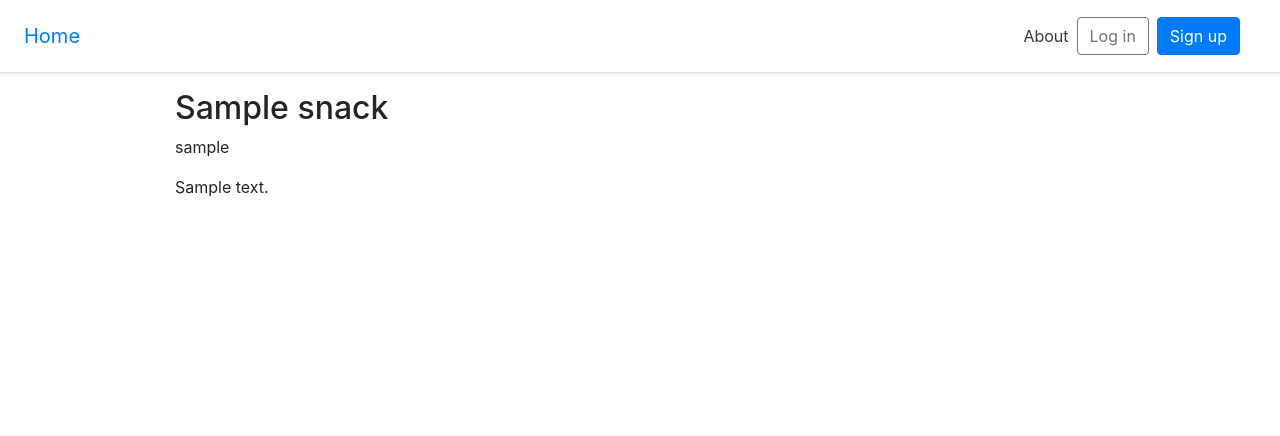
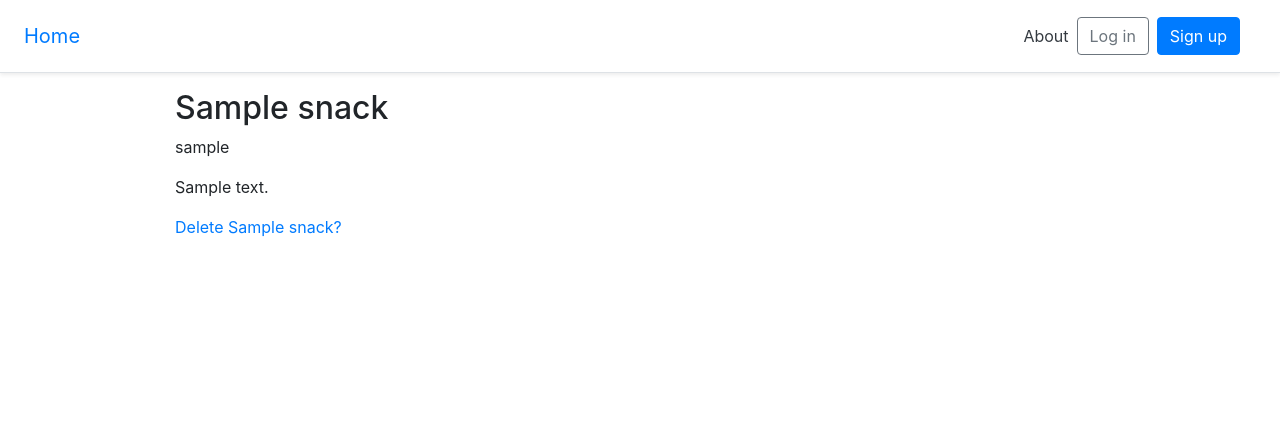
Before and after one commit to KimrAndrew/DjangoX-Custom-User, a Django app: page /snacks/1/ in a window 1280 px wide. Shown: the top 436 px of the page. Run offline with Django 4.2, Linux system fonts and the light colour scheme; tables that the repository leaves empty hold one stand-in row (values such as "Sample post").

Commit message:
added create and delete views

```diff
--- a/snacks/models.py
+++ b/snacks/models.py
@@ -11,4 +11,4 @@ class Snack(models.Model):
         return self.title
 
     def get_absolute_url(self):
-        return reverse_lazy('snack-detail',args=[str(self.id)])
+        return reverse_lazy('snacks/snack-detail',args=[str(self.id)])
--- a/snacks/urls.py
+++ b/snacks/urls.py
@@ -1,7 +1,9 @@
 from django.urls import path
-from .views import SnackListView, SnackDetailView
+from .views import SnackListView, SnackDetailView, SnackCreateView, SnackDeleteView
 
 urlpatterns = [
     path('',SnackListView.as_view(),name='snacks/snack-list'),
-    path('<int:pk>/',SnackDetailView.as_view(),name='snacks/snack-detail')
+    path('<int:pk>/',SnackDetailView.as_view(),name='snacks/snack-detail'),
+    path('create/',SnackCreateView.as_view(),name='snacks/snack-create'),
+    path('<int:pk>/delete/', SnackDeleteView.as_view(),name='snacks/snack-delete')
 ]
--- a/snacks/views.py
+++ b/snacks/views.py
@@ -1,4 +1,5 @@
 from django.shortcuts import render
+from django.urls.base import reverse_lazy
 from django.views.generic import  ListView, CreateView, DetailView, DeleteView, UpdateView
 from .models import Snack
 # Create your views here.
@@ -9,4 +10,13 @@ class SnackListView(ListView):
 class SnackDetailView(DetailView):
     template_name='snacks/snack-detail.html'
     model = Snack
-    #fields = ['title','purchaser','description']
+
+class SnackCreateView(CreateView):
+    template_name = 'snacks/snack-create.html'
+    model = Snack
+    fields = ['title','purchaser','description']
+
+class SnackDeleteView(DeleteView):
+    template_name='snacks/snack-delete.html'
+    model = Snack
+    success_url = reverse_lazy('snacks/snack-list')
--- a/templates/snacks/snack-detail.html
+++ b/templates/snacks/snack-detail.html
@@ -4,5 +4,6 @@
     <h2>{{snack.title}}</h2>
     <p>{{snack.purchaser}}</p>
     <p>{{snack.description}}</p>
+    <a href="{% url 'snacks/snack-delete' snack.pk %}">Delete {{snack.title}}?</a>
 </div>
 {% endblock content %}
--- a/templates/snacks/snack-list.html
+++ b/templates/snacks/snack-list.html
@@ -1,7 +1,7 @@
 {% extends '_base.html' %}
 {% block content %}
-Hello World!
 {% for snack in snack_list %}
 <h2><a href="{% url 'snacks/snack-detail' snack.pk %}">{{snack.title}}</h2>
 {% endfor %}
+<button><a href="{% url 'snacks/snack-create' %}">Create New!</a></button>
 {% endblock content %}
```
Also changed, not shown: templates/snacks/snack-create.html (+10 -0 lines), templates/snacks/snack-delete.html (+12 -0 lines).
